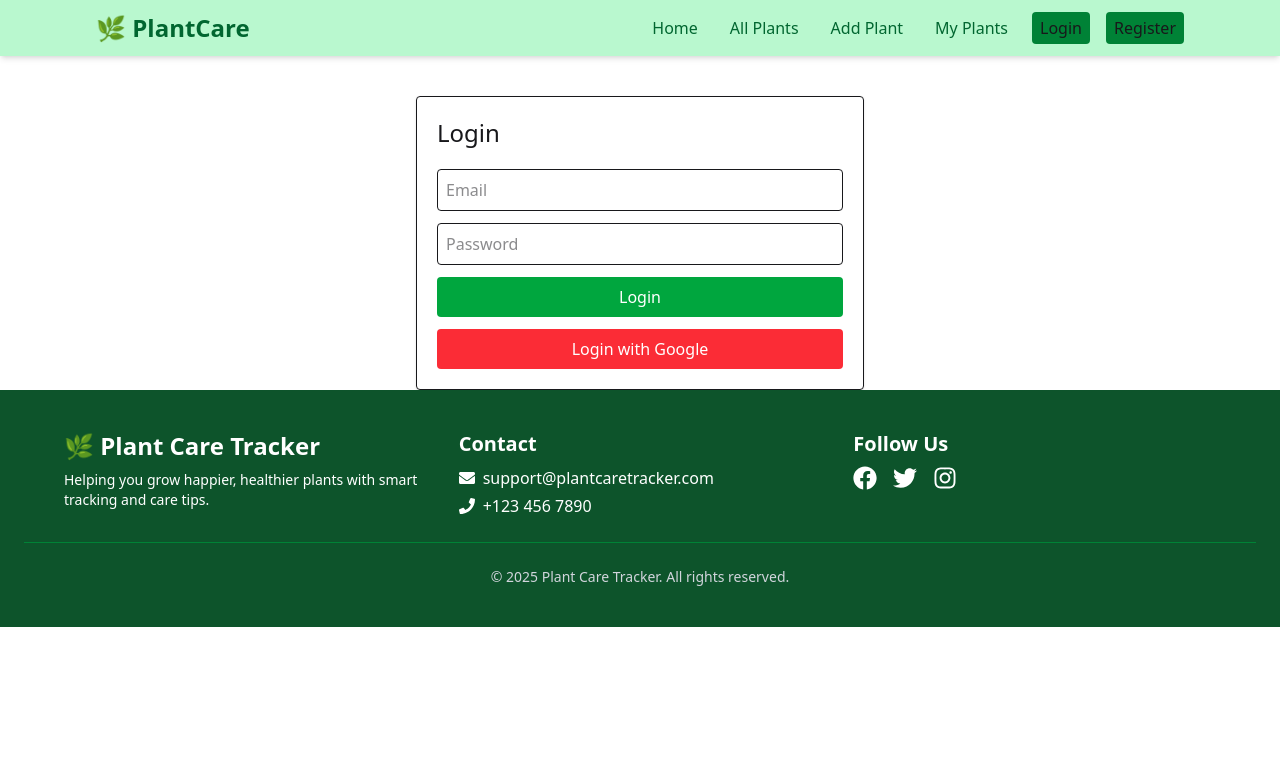
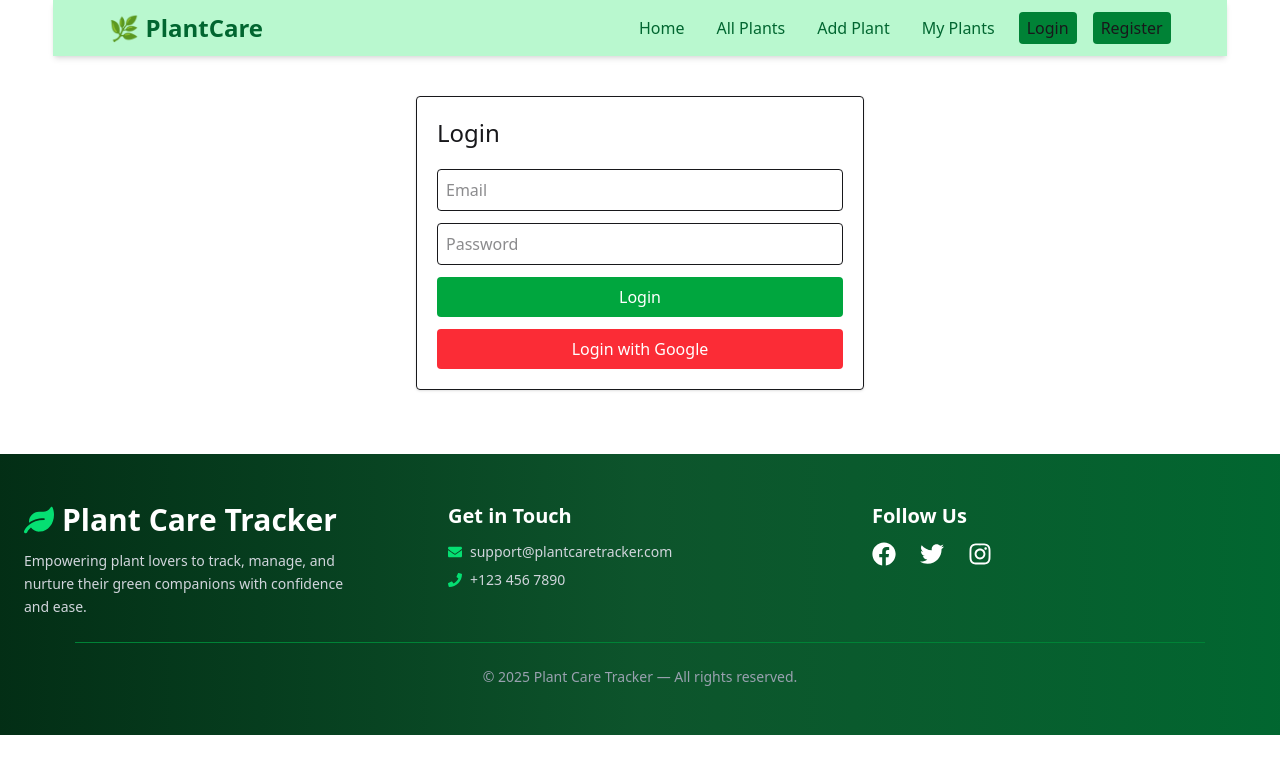
Before and after one commit to rjlam1/Mango, a React (Vite) app: page /login in a window 1280 px wide. Shown: the top 774 px of the page. Built offline with nearby package versions, Linux system fonts and the light colour scheme; no server answers.

Commit message:
allplant,myplant,

```diff
--- a/package.json
+++ b/package.json
@@ -12,6 +12,7 @@
   "dependencies": {
     "@tailwindcss/vite": "^4.1.7",
     "axios": "^1.9.0",
+    "date-fns": "^4.1.0",
     "firebase": "^11.7.3",
     "framer-motion": "^12.12.1",
     "install": "^0.13.0",
@@ -21,6 +22,7 @@
     "react-hook-form": "^7.56.4",
     "react-icons": "^5.5.0",
     "react-router": "^7.6.0",
+    "react-tooltip": "^5.28.1",
     "sweetalert2": "^11.21.2",
     "tailwindcss": "^4.1.7"
   },
--- a/src/Component/Beginaer.jsx
+++ b/src/Component/Beginaer.jsx
@@ -24,7 +24,7 @@ const plants = [
 const BeginnerFriendlyPlants = () => {
   return (
     <section className="px-4 py-16 bg-white">
-      <div className="max-w-6xl mx-auto text-center">
+      <div className="mx-auto text-center ">
         <h2 className="mb-6 text-3xl font-bold text-green-700">Beginner-Friendly Plants</h2>
         <p className="mb-10 text-gray-600">Start your plant journey with these easy-to-care-for options.</p>
         <div className="grid gap-8 sm:grid-cols-2 md:grid-cols-4">
--- a/src/Component/Fotter.jsx
+++ b/src/Component/Fotter.jsx
@@ -1,49 +1,54 @@
-import { FaEnvelope, FaFacebook, FaInstagram, FaPhone, FaTwitter } from "react-icons/fa";
-
+import { FaEnvelope, FaFacebook, FaInstagram, FaLeaf, FaPhone, FaTwitter } from "react-icons/fa";
 
 const Footer = () => {
   return (
-    <footer className="px-6 py-10 text-white bg-green-900">
-      <div className="grid max-w-6xl grid-cols-1 gap-8 mx-auto md:grid-cols-3">
+    <footer className="w-full px-6 py-12 mt-16 text-white bg-gradient-to-r from-green-950 via-green-900 to-green-800">
+      <div className="grid grid-cols-1 gap-10 mx-auto text-center max-w-8xl md:grid-cols-3 md:text-left">
+
         {/* Website Info */}
-        <div>
-          <h2 className="mb-2 text-2xl font-bold">🌿 Plant Care Tracker</h2>
-          <p className="text-sm">
-            Helping you grow happier, healthier plants with smart tracking and care tips.
+        <div className="flex flex-col items-center md:items-start">
+          <h2 className="flex items-center gap-2 mb-3 text-3xl font-bold">
+            <FaLeaf className="text-green-400" /> Plant Care Tracker
+          </h2>
+          <p className="max-w-xs text-sm leading-relaxed text-gray-300">
+            Empowering plant lovers to track, manage, and nurture their green companions with confidence and ease.
           </p>
         </div>
 
         {/* Contact Info */}
-        <div>
-          <h3 className="mb-2 text-xl font-semibold">Contact</h3>
-          <p className="flex items-center gap-2">
-            <FaEnvelope /> support@plantcaretracker.com
-          </p>
-          <p className="flex items-center gap-2 mt-1">
-            <FaPhone /> +123 456 7890
-          </p>
+        <div className="flex flex-col items-center md:items-start">
+          <h3 className="mb-3 text-xl font-semibold">Get in Touch</h3>
+          <ul className="space-y-2 text-sm text-gray-300">
+            <li className="flex items-center justify-center gap-2 md:justify-start">
+              <FaEnvelope className="text-green-400" /> support@plantcaretracker.com
+            </li>
+            <li className="flex items-center justify-center gap-2 md:justify-start">
+              <FaPhone className="text-green-400" /> +123 456 7890
+            </li>
+          </ul>
         </div>
 
         {/* Social Links */}
-        <div>
-          <h3 className="mb-2 text-xl font-semibold">Follow Us</h3>
-          <div className="flex gap-4 text-2xl">
-            <a href="https://facebook.com" target="_blank" rel="noreferrer">
-              <FaFacebook className="transition hover:text-green-300" />
+        <div className="flex flex-col items-center md:items-start">
+          <h3 className="mb-3 text-xl font-semibold">Follow Us</h3>
+          <div className="flex gap-6 text-2xl">
+            <a href="https://facebook.com" target="_blank" rel="noopener noreferrer" className="transition hover:text-green-400">
+              <FaFacebook />
             </a>
-            <a href="https://twitter.com" target="_blank" rel="noreferrer">
-              <FaTwitter className="transition hover:text-green-300" />
+            <a href="https://twitter.com" target="_blank" rel="noopener noreferrer" className="transition hover:text-green-400">
+              <FaTwitter />
             </a>
-            <a href="https://instagram.com" target="_blank" rel="noreferrer">
-              <FaInstagram className="transition hover:text-green-300" />
+            <a href="https://instagram.com" target="_blank" rel="noopener noreferrer" className="transition hover:text-green-400">
+              <FaInstagram />
             </a>
           </div>
         </div>
       </div>
 
-      <hr className="my-6 border-green-700" />
-      <p className="text-sm text-center text-gray-300">
-        &copy; {new Date().getFullYear()} Plant Care Tracker. All rights reserved.
+      <hr className="w-11/12 mx-auto my-6 border-green-700" />
+
+      <p className="text-sm text-center text-gray-400">
+        &copy; {new Date().getFullYear()} Plant Care Tracker — All rights reserved.
       </p>
     </footer>
   );
--- a/src/Component/Navbar.jsx
+++ b/src/Component/Navbar.jsx
@@ -1,24 +1,24 @@
-import React, { useContext, useState } from 'react';
-import {  NavLink, useNavigate } from 'react-router';
-import { AuthContext } from '../PrivateRouter/AuthPrivate';
-import { FiMenu, FiX } from 'react-icons/fi';
+import React, { useContext, useState } from "react";
+import { NavLink, useNavigate } from "react-router";
+import { AuthContext } from "../PrivateRouter/AuthPrivate";
+import { FiMenu, FiX } from "react-icons/fi";
 
 const Navbar = () => {
   const { user, logOut } = useContext(AuthContext);
   const [isOpen, setIsOpen] = useState(false);
-const navigate=useNavigate()
+  const navigate = useNavigate();
   const handleLogOut = () => {
     logOut()
       .then(() => console.log("Logged out"))
-      .catch(err => console.error(err));
-      navigate('/')
+      .catch((err) => console.error(err));
+    navigate("/");
   };
 
   const toggleMenu = () => setIsOpen(!isOpen);
 
   return (
     <nav className="bg-green-200 shadow-md">
-      <div className="flex items-center justify-between px-4 py-3 md:px-24">
+      <div className="flex items-center justify-between px-4 py-3 md:px-14">
         <NavLink to="/" className="text-2xl font-bold text-green-800">
           🌿 PlantCare
         </NavLink>
@@ -31,42 +31,64 @@ const navigate=useNavigate()
         </div>
 
         {/* Menu Links */}
-        <div className={`md:flex items-center space-x-4 ${isOpen ? 'block' : 'hidden'} md:block`}>
-          <NavLink to="/" className="block px-2 py-1 text-green-800">Home</NavLink>
-          <NavLink to="/allPlants" className="block px-2 py-1 text-green-800">All Plants</NavLink>
-          <NavLink to="/addPlants" className="block px-2 py-1 text-green-800">Add Plant</NavLink>
-          <NavLink to="/myPlants" className="block px-2 py-1 text-green-800">My Plants</NavLink>
+        <div
+          className={`md:flex items-center space-x-4 ${
+            isOpen ? "block" : "hidden"
+          } md:block`}
+        >
+          <NavLink to="/" className="block px-2 py-1 text-green-800">
+            Home
+          </NavLink>
+          <NavLink to="/allPlants" className="block px-2 py-1 text-green-800">
+            All Plants
+          </NavLink>
+          <NavLink to="/addPlants" className="block px-2 py-1 text-green-800">
+            Add Plant
+          </NavLink>
+          <NavLink to="/myPlants" className="block px-2 py-1 text-green-800">
+            My Plants
+          </NavLink>
 
-          {
-            user ? (
+          {user ? (
             <>
               {/* Avatar with tooltip */}
               {user.photoURL && (
-                  <div className="relative inline-block group">
+                <div className="relative group">
                   <img
                     src={user?.photoURL}
                     alt="User"
-                      className="w-8 h-8 border border-green-600 rounded-full"
+                    className="w-10 h-10 transition-transform duration-300 transform border-2 border-green-600 rounded-full shadow-md cursor-pointer "
                   />
-                    <div className="absolute px-2 py-1 text-sm text-white -translate-x-1/2 bg-green-600 rounded opacity-0 group-hover:opacity-100 -bottom-9 left-1/2">
-                      {user?.displayName}
+                  <div className="absolute z-10 hidden group-hover:flex flex-col items-center bg-white text-black p-3 rounded-lg shadow-xl -right-3/9 translate-x-1/4 top-full mt- 4min-w-[100px]">
+                    <span className="px-3 py-1 mb-1 text-sm text-white transition-colors duration-300 bg-green-700 rounded-sm cursor-pointer">
+                      {user.displayName}
+                    </span>
+                    <button
+                      onClick={handleLogOut}
+                      className="px-4 py-1 text-sm text-white transition-colors duration-300 bg-green-700 rounded-md cursor-pointer"
+                    >
+                      LogOut
+                    </button>
                   </div>
                 </div>
               )}
-                <button
-                  onClick={handleLogOut}
-                  className="px-3 py-1 mt-1 text-white bg-green-700 rounded hover:bg-green-800 md:mt-0"
-                >
-                  LogOut
-                </button>
             </>
           ) : (
             <>
-                <NavLink to="/login" className="block px-2 py-1 bg-green-700 rounded hover:bg-green-800">Login</NavLink>
-                <NavLink to=" /register" className="block px-2 py-1 bg-green-700 rounded hover:bg-green-800">Register</NavLink>
+              <NavLink
+                to="/login"
+                className="block px-2 py-1 bg-green-700 rounded hover:bg-green-800"
+              >
+                Login
+              </NavLink>
+              <NavLink
+                to=" /register"
+                className="block px-2 py-1 bg-green-700 rounded hover:bg-green-800"
+              >
+                Register
+              </NavLink>
             </>
-            )
-          }
+          )}
         </div>
       </div>
     </nav>
--- /dev/null
+++ b/src/Component/Theme.jsx
@@ -0,0 +1,30 @@
+// src/context/ThemeContext.jsx
+import React, {  createContext, useEffect, useState } from "react";
+
+export const ThemeContext = createContext();
+
+export const ThemeProvider = ({ children }) => {
+  const [theme, setTheme] = useState(() => {
+    if (typeof window !== "undefined") {
+      return localStorage.getItem("theme") || "light";
+    }
+    return "light";
+  });
+
+  useEffect(() => {
+    if (theme === "dark") {
+      document.documentElement.classList.add("dark");
+    } else {
+      document.documentElement.classList.remove("dark");
+    }
+    localStorage.setItem("theme", theme);
+  }, [theme]);
+
+  const toggleTheme = () => setTheme(theme === "dark" ? "light" : "dark");
+
+  return (
+    <ThemeContext.Provider value={{ theme, toggleTheme }}>
+      {children}
+    </ThemeContext.Provider>
+  );
+};
--- a/src/Component/Topplan.jsx
+++ b/src/Component/Topplan.jsx
@@ -27,14 +27,14 @@ const TopPlantCareMistakes = () => {
 
   return (
     <section className="px-4 py-16 bg-lime-50">
-      <div className="max-w-6xl mx-auto text-center">
+      <div className="mx-auto text-center ">
         <h2 className="mb-6 text-3xl font-bold text-green-700">Top Plant Care Mistakes</h2>
-        <p className="mb-10 text-gray-600">Avoid these common issues to keep your plants healthy and thriving.</p>
+        <p className="mb-10 text-gray-500">Avoid these common issues to keep your plants healthy and thriving.</p>
         <div className="grid gap-8 sm:grid-cols-2 md:grid-cols-4">
           {mistakes.map((item, idx) => (
             <div key={idx} className="p-6 transition-transform bg-white shadow-lg rounded-xl hover:scale-105">
               <div className="mb-4">{item.icon}</div>
-              <h3 className="mb-2 text-lg font-semibold">{item.title}</h3>
+              <h3 className="mb-2 text-lg font-semibold text-gray-400">{item.title}</h3>
               <p className="text-sm text-gray-600">{item.description}</p>
             </div>
           ))}
--- a/src/LayOut/MainLaOut.jsx
+++ b/src/LayOut/MainLaOut.jsx
@@ -9,10 +9,12 @@ const MainLaOut = () => {
   const isHome = location.pathname === "/";
 
   return (
-    <div>
-      <Navbar />
+    <div >
+     <div className='w-11/12 mx-auto'>
+       <Navbar />
       {isHome && <Banner />}
       <Outlet />
+     </div>
       <Footer></Footer>
     </div>
   );
```
Also changed, not shown: src/Component/Allplans.jsx (+120 -17 lines), src/Component/Bannner.jsx (+6 -5 lines), src/Component/Home.jsx (+24 -9 lines), src/main.jsx (+6 -18 lines), 1 other file (tests, documents, lock files or other folders). Lines whose indentation alone changed are shown as unchanged.
